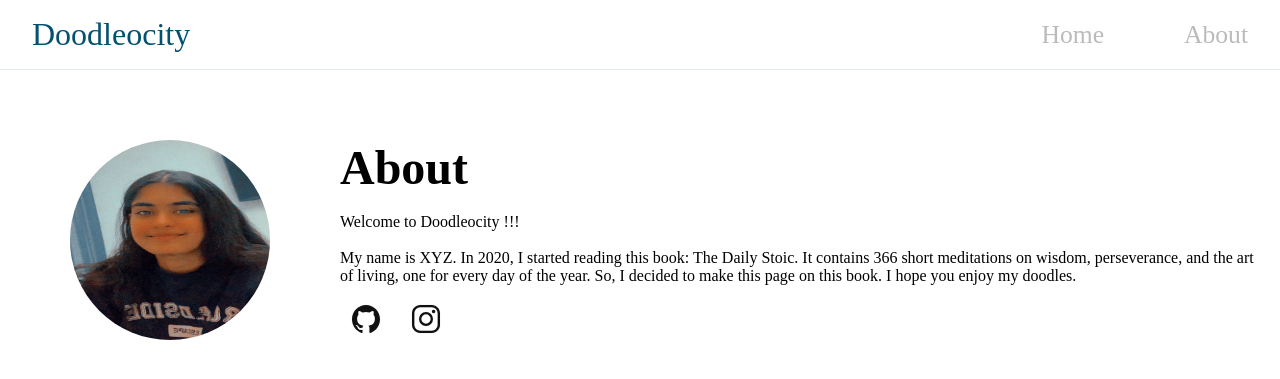
After one commit to cherry247/doodleocity, a PHP site: page /about.html in a window 1280 px wide. The commit adds this page. Shown: the top 379 px of the page. Run offline with PHP 8.4, Linux system fonts and the light colour scheme.

Commit message:
added images and icons

```diff
--- /dev/null
+++ b/about.html
@@ -0,0 +1,61 @@
+<!DOCTYPE html>
+<html>
+<head>
+<title> Doodleocity</title>
+  <link rel="stylesheet" href="styles.css">
+  <meta charset="UTF-8">
+  <meta http-equiv="X-UA-Compatible" content="IE=edge">
+  <meta name="viewport" content="width=device-width, initial-scale=1">
+</head>
+<body>
+  <header class='header'>  <!-- starting to build navigation hamburger bar-->
+    <nav class="navbar">
+      <a href='#' class="nav-logo"> Doodleocity</a>
+      <ul class="nav-bar">
+        <li class="nav-item">
+          <a href="home.html" class="nav-link">Home</a>
+        </li>
+        <li class="nav-item">
+          <a href="about.html" class="nav-link">About</a>
+        </li>
+
+      </ul>
+      <div class="hamburger">
+        <span class="bar"></span>
+        <span class="bar"></span>
+        <span class="bar"></span>
+    </div>
+    </nav>
+  </header> <!-- end of navigation hamburger bar-->
+<!--sarting to build about us information-->
+<div class="container2">
+  <p><img src="images/4.JPG">
+    <h2 style="font-family: 'Sanchez';font-size: 48px;">About</h2>
+
+    <br>
+    <p>
+      Welcome to Doodleocity !!!
+    </p>
+    <br>
+    <p>
+      My name is XYZ.  In 2020, I started reading this book:
+      The Daily Stoic. It contains 366  short meditations on
+      wisdom, perseverance, and the art of living, one for every
+      day of the year. So, I decided to make this page on this book.
+       I hope you enjoy my doodles.
+    </p>
+  </p>
+  <br>
+  <a href="https://github.com/cherry247" class="icons" >
+    <ion-icon name="logo-github" ></ion-icon>
+  </a>
+  <a href="https://www.instagram.com/doodleocity/" class="icons">
+    <ion-icon name="logo-instagram"></ion-icon>
+  </a>
+</div>
+
+<script type="module" src="https://unpkg.com/ionicons@5.5.2/dist/ionicons/ionicons.esm.js"></script>
+<script nomodule src="https://unpkg.com/ionicons@5.5.2/dist/ionicons/ionicons.js"></script>
+</body>
+<script src="main.js"></script>
+</html>
--- a/styles.css
+++ b/styles.css
@@ -4,6 +4,9 @@
   margin: 0;
   padding: 0;
   box-sizing: border-box;
+}
+body{
+  font-family: 'Sanchez'
 }
 html {
   font-size: 100%;
@@ -121,23 +124,29 @@ a {
 }
 .card-top{
   height: 300px;
-  width: 100%;
+  width: 100%x;
   background-position: center;
   background-size: cover;
   background-repeat: no-repeat;
   position: relative;
 }
 .card:nth-child(1) .card-top{
-  background-image: url("images/1.PNG");
+  background-image: url("images/4.PNG");
 }
 .card:nth-child(2) .card-top{
-  background-image: url("images/2.PNG");
+  background-image: url("images/5.PNG");
 }
 .card:nth-child(3) .card-top{
   background-image: url("images/3.PNG");
 }
 .card:nth-child(4) .card-top{
-  background-image: url("images/3.PNG");
+  background-image: url("images/1.PNG");
+}
+.card:nth-child(5) .card-top{
+  background-image: url("images/2.PNG");
+}
+.card:nth-child(6) .card-top{
+  background-image: url("images/6.PNG");
 }
 @media screen and (max-width: 900px) {
   .card-top{
@@ -155,5 +164,56 @@ a {
 
       height: 250px;
   }
+  .img{
+  float: none;
+  overflow: hidden;
+  border-radius: 50%;
+  display: block;
+  margin-left: auto;
+  margin-right: auto;
+  width: 50%;
+
+
+  }
+  .container2{
+    text-align:center;
+
+  }
 
 }
+.container2{
+  max-width: 1300px;
+  width: 100%;
+  padding:20px 20px;
+  margin-top: 50px;
+  margin-bottom: 20px;
+  justify-content: center;
+
+}
+img {
+  float:left;
+  height: auto;
+  display: inline-block;
+  position: relative;
+  width: 200px;
+  height: 200px;
+  overflow: hidden;
+  border-radius: 50%;
+  margin-right:70px;
+  margin-bottom: 50px;
+  margin-left: 50px;
+
+}
+.icons{
+  margin:0px 10px;
+  margin-top:50px;
+  text-decoration: none;
+  font-size: 2em;
+  color:#101010;
+  text-align: center;
+  display:inline;
+  justify-content: center;
+}
+.icons:hover{
+  color:#03506F;
+}
```
Also changed, not shown: home.html (+12 -4 lines), images/4.png (added), images/5.png (added), images/6.png (added).
